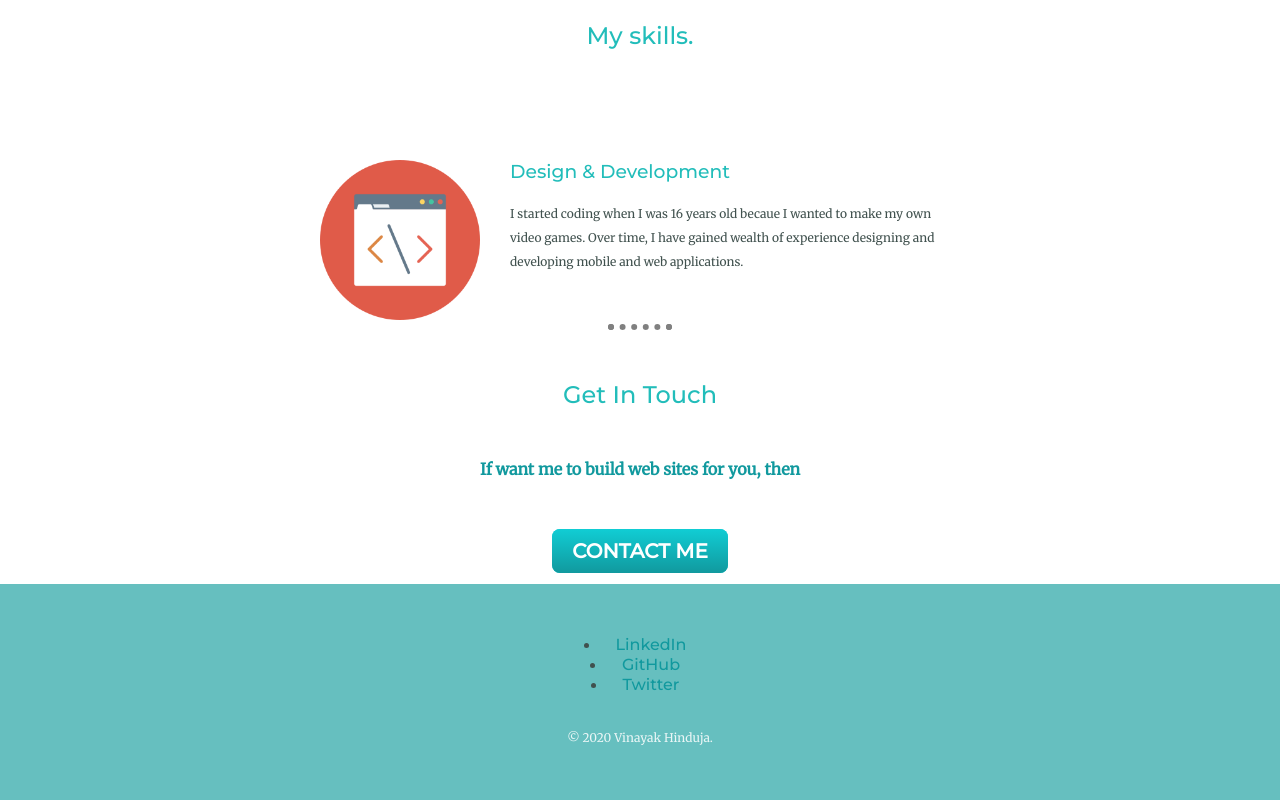
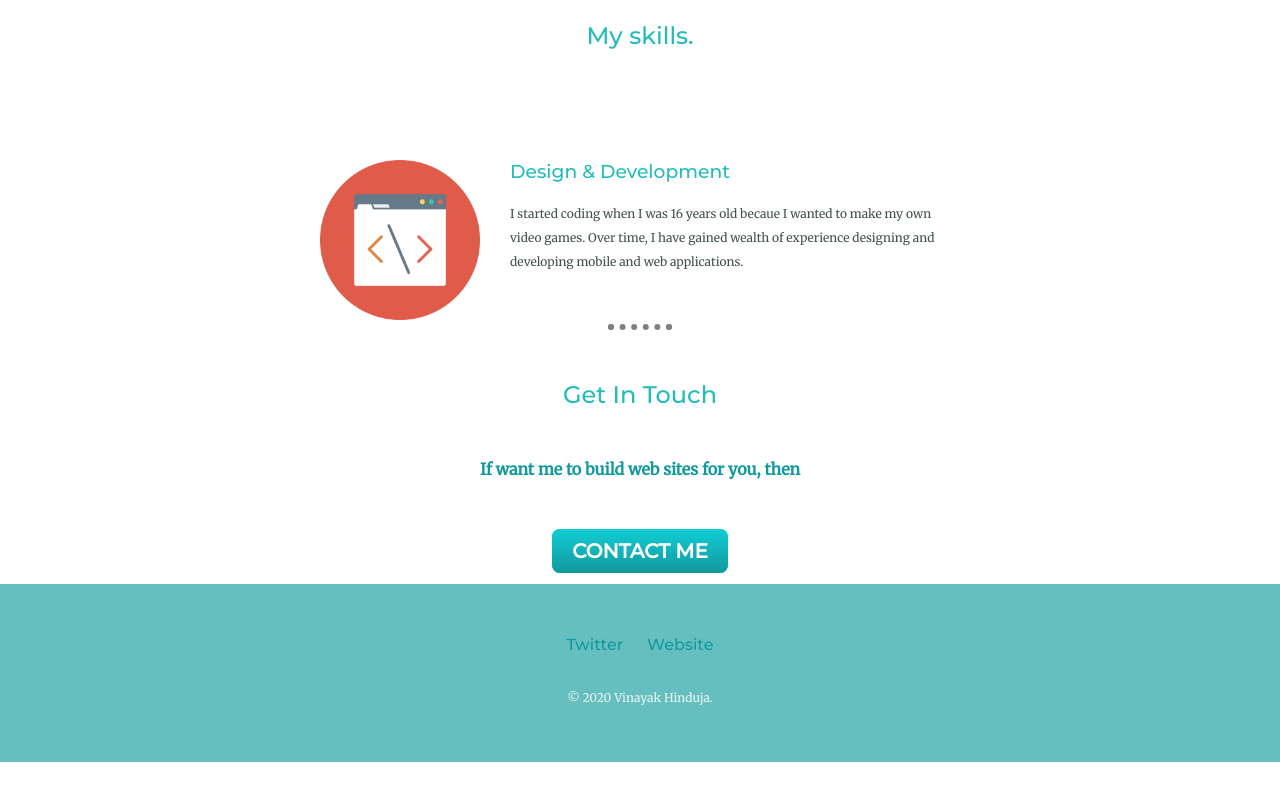
Before and after one commit to Vinayak3101/c, a plain HTML site: page index.html in a window 1280 px wide. Shown: the part 1196-1996 px from the top of the page. After the commit the page ends 1958 px from the top, so only its background shows below. Drawn offline with Linux system fonts and the light colour scheme.

Commit message:
Update index.html

```diff
--- a/index.html
+++ b/index.html
@@ -66,11 +66,9 @@
 
   <div class="last">
 
-     <li><a href="https://www.linkedin.com/in/vinayak-hinduja-509941214/" class="icon brands alt fa-linkedin"><span class="label">LinkedIn</span></a></li>
+    <a class="footer-link1" href="https://twitter.com/Vinay76903958">Twitter</a>
 
-    <li><a href="https://github.com/Vinayak3101" class="icon brands alt fa-github"><span class="label">GitHub</span></a></li>
-
-    <li><a href="https://twitter.com/Vinay56432" class="icon brands alt fa-github"><span class="label">Twitter</span></a></li>
+    <a class="footer-link2" href="https://vinayak3101.github.io/cv/">Website</a>
 
     <p class="copy-right">© 2020 Vinayak Hinduja.</p>
 
```
